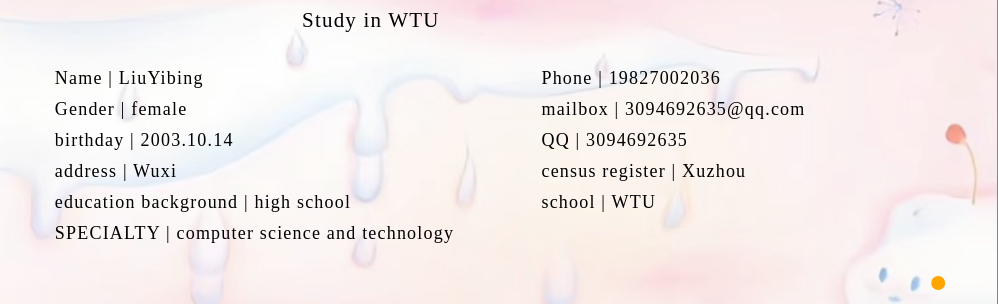
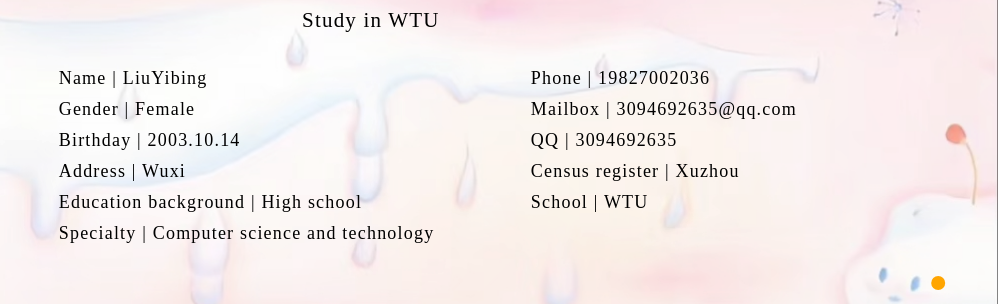
Before and after one commit to Liujiachengde/indiviadual.github.io, a plain HTML site: page index.html in a window 1280 px wide. Both pictures are taken after a click on the link 1220 px from the left and 407 px from the top of the page. Shown: the part 124-428 px from the top of the page, 282-1280 px from the left. Drawn offline with Linux system fonts and the light colour scheme.

Commit message:
Update index.html

```diff
--- a/index.html
+++ b/index.html
@@ -29,7 +29,7 @@
 			<hr>
 			<h3>LiuYibing</h3>
 			<h3>Student</h3>
-			<h3>📠 3094692635@qq.com | ☎ 19827002036</h3>
+			<h3>📠 3094692635@qq.com | ☎ 19816502380</h3>
 			<h3>Wuxi ▣ Binhu</h3>
 		</div>
 
@@ -60,24 +60,24 @@
 
 					</tr>
 					<tr>
-						<td>Gender | female</td>
-						<td>mailbox | 3094692635@qq.com</td>
+						<td>Gender | Female</td>
+						<td>Mailbox | 3094692635@qq.com</td>
 					</tr>
 					<tr>
-						<td>birthday | 2003.10.14</td>
+						<td>Birthday | 2003.10.14</td>
 
 						<td>QQ | 3094692635</td>
 					</tr>
 					<tr>
-						<td>address  | Wuxi</td>
-						<td>census register | Xuzhou</td>
+						<td>Address  | Wuxi</td>
+						<td>Census register | Xuzhou</td>
 					</tr>
 					<tr>
-						<td>education background | high school</td>
-						<td>school | WTU</td>
+						<td>Education background | High school</td>
+						<td>School | WTU</td>
 					</tr>
 					<tr>
-						<td>SPECIALTY | computer science and technology</td>
+						<td>Specialty | Computer science and technology</td>
 						<td></td>
 					</tr>
 				</tbody>
```
